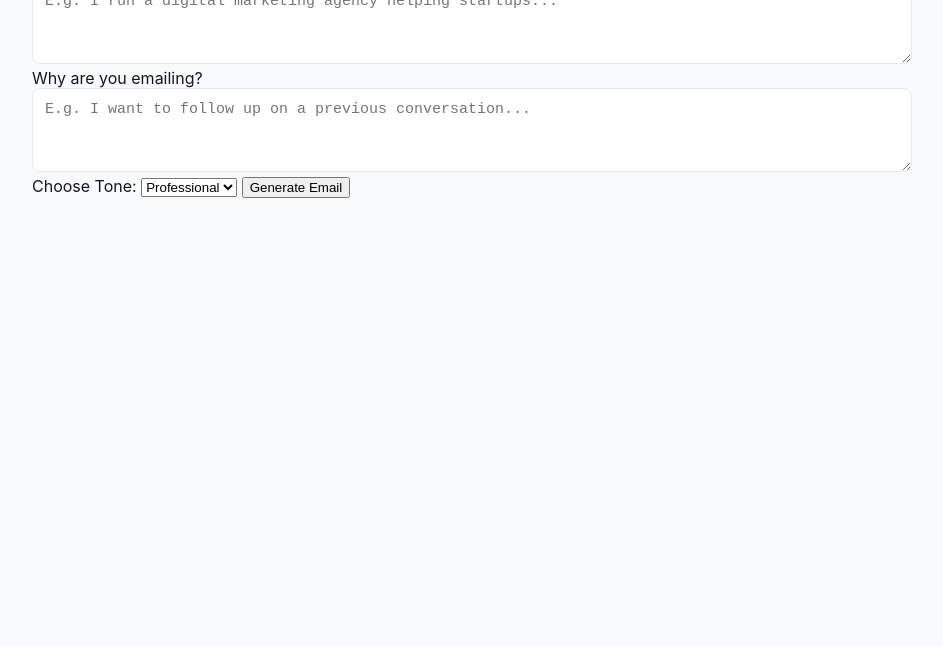
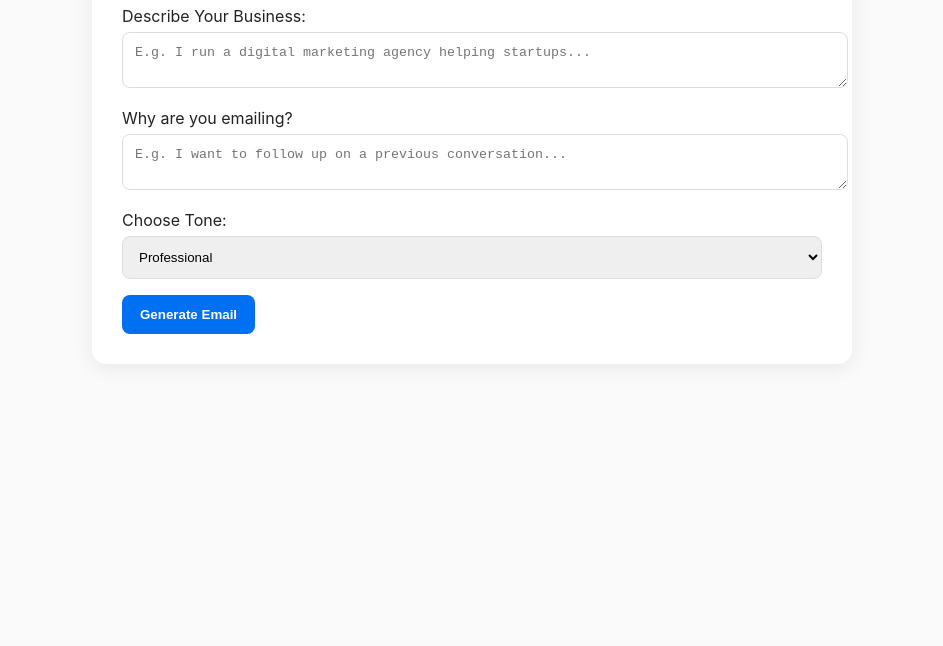
Before and after one commit to Damii-lola/LetiMail, a website: page index.html in a window 1280 px wide. Shown: the part 154-800 px from the top of the page, without its empty margins (168-1111 px from the left). Drawn offline with Linux system fonts and the light colour scheme.

Commit message:
Update style.css

```diff
--- a/Frontend/style.css
+++ b/Frontend/style.css
@@ -1,29 +1,50 @@
-:root{
-  --bg:#F9FAFB; --text:#0F172A; --accent:#2563EB; --muted:#6B7280;
+body {
+  font-family: 'Inter', sans-serif;
+  background: #fafafa;
+  color: #222;
+  display: flex;
+  justify-content: center;
+  padding: 40px;
 }
-*{box-sizing:border-box}
-body{font-family:Inter,system-ui,Arial; background:var(--bg); color:var(--text); margin:0; padding:32px;}
-.container{max-width:880px; margin:0 auto;}
-.hero{margin-bottom:18px}
-.hero h1{font-size:28px; margin:0 0 6px}
-.hero .accent{color:var(--accent)}
-.tag{color:var(--muted); margin:0 0 18px}
-
-.field{margin-bottom:12px}
-.field label{display:block; margin-bottom:6px; color:var(--muted); font-size:13px}
-textarea{width:100%; min-height:84px; padding:12px; border-radius:8px; border:1px solid #e6e9ee; font-size:15px}
-input[type="email"], .subject{width:100%; padding:10px; border-radius:8px; border:1px solid #e6e9ee; margin-top:8px}
-.controls{display:flex; gap:12px; flex-wrap:wrap; align-items:center; margin-bottom:12px}
-.controls label{margin-right:6px}
-
-.actions{display:flex; gap:12px; margin-bottom:12px}
-.btn{padding:10px 14px; border-radius:8px; border:1px solid #ddd; background:white; cursor:pointer}
-.btn.primary{background:var(--accent); color:white; border:none}
-.hidden{display:none}
-
-.output{background:#fff; border:1px solid #e6e9ee; padding:14px; border-radius:10px}
-.output h3{margin-top:0}
-.generated{min-height:180px; width:100%; padding:12px; border-radius:8px; border:1px solid #e6e9ee}
-.output-actions{display:flex; gap:10px; margin-top:10px}
-.status{margin-top:10px; color:var(--muted); font-size:13px}
-.footer{margin-top:24px; text-align:center; color:var(--muted)}
+.container {
+  width: 90%;
+  max-width: 700px;
+  background: #fff;
+  padding: 30px;
+  border-radius: 14px;
+  box-shadow: 0 4px 20px rgba(0,0,0,0.08);
+}
+textarea, select, input {
+  width: 100%;
+  padding: 12px;
+  margin-top: 6px;
+  margin-bottom: 16px;
+  border: 1px solid #ddd;
+  border-radius: 8px;
+}
+button {
+  padding: 12px 18px;
+  background: #0070f3;
+  color: white;
+  border: none;
+  border-radius: 8px;
+  cursor: pointer;
+  font-weight: 600;
+}
+button:hover {
+  background: #0055cc;
+}
+.hidden { display: none; }
+.output {
+  margin-top: 30px;
+  padding-top: 10px;
+  border-top: 1px solid #eee;
+}
+.send {
+  display: flex;
+  gap: 10px;
+  margin-top: 10px;
+}
+.send input {
+  flex: 1;
+}
```
